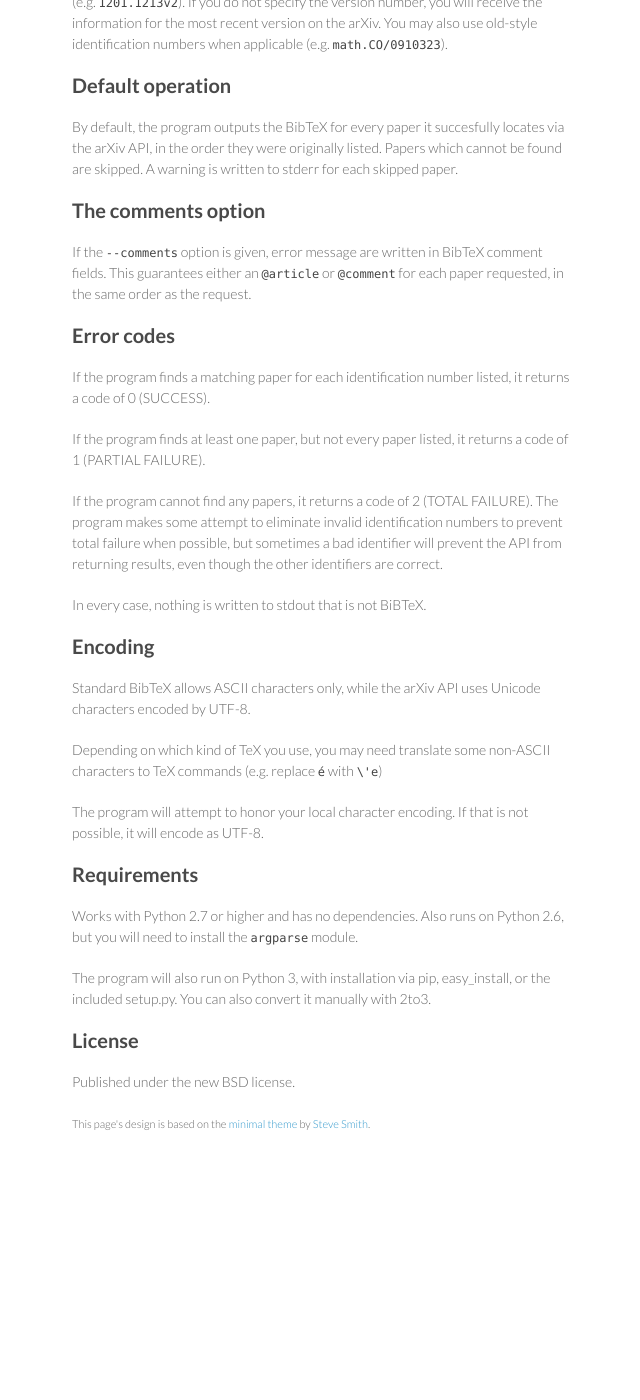
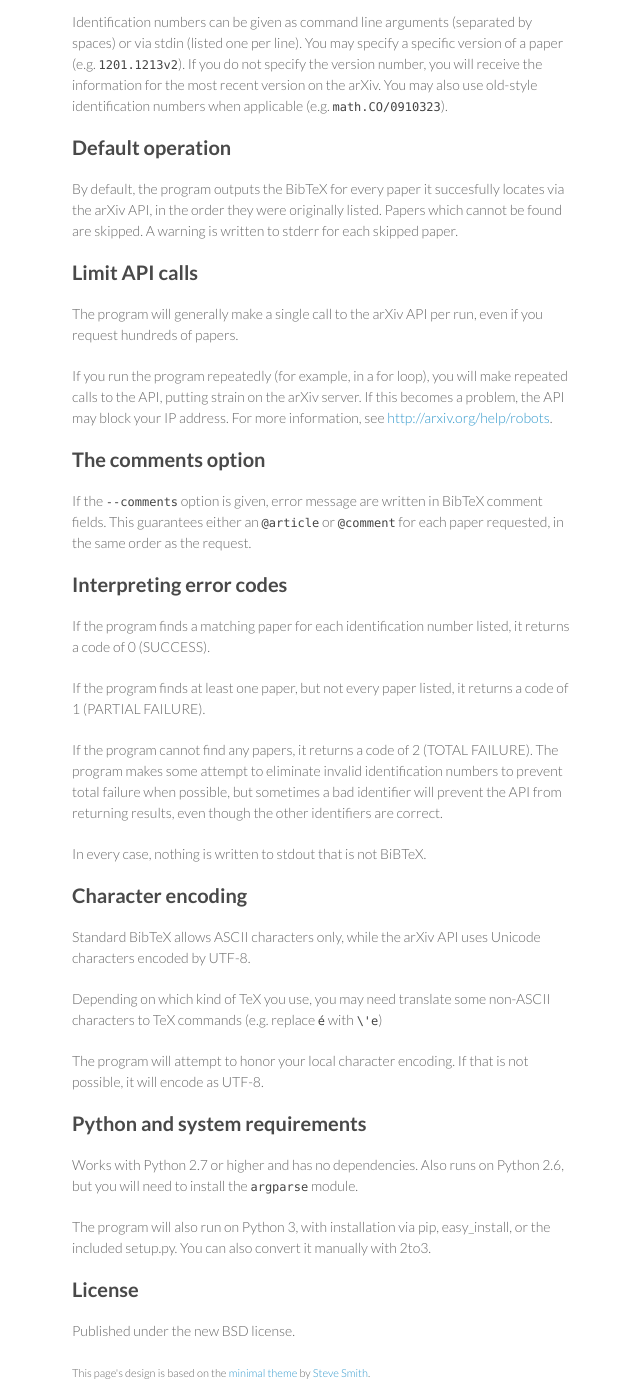
Before and after one commit to nathangrigg/arxiv2bib, a Jekyll site: the page built from index.md, in a window 1280 px wide and 1400 px high, scrolled down 1713 px. Shown: the whole window, without its empty margins (203-843 px from the left). Built offline with Jekyll 4.4.1, drawn with Linux system fonts in a browser that asks for light colours; before the commit the page ends 2866 px from its top, so only the background shows below that; some of the changed text lies outside the part shown.

Commit message:
Reword documentation and add meta description tag.

```diff
--- a/_layouts/default.html
+++ b/_layouts/default.html
@@ -6,6 +6,7 @@ layout: nil
   <head>
   <meta charset="UTF-8" />
   <title>{{ site.title }}</title>
+  <meta name="description" content="Get arXiv.org metadata in BibTeX format."/>
   <link rel="stylesheet" href="style.css" />
   <meta name="viewport" content="width=device-width" />
   </head>
--- a/index.md
+++ b/index.md
@@ -38,6 +38,9 @@ Or download [the source][3] and use setup.py:
 If you cannot install, you can use `arxiv2bib.py` as a standalone executable.
 
 ## Examples
+
+If you are using Windows, replace `arxiv2bib` with `arxiv2bib.py` in each
+of the following.
 
 Get the BibTeX for a single paper:
 
@@ -96,13 +99,23 @@ locates via the arXiv API, in the order they were originally listed.
 Papers which cannot be found are skipped. A warning is written to
 stderr for each skipped paper.
 
+### Limit API calls
+
+The program will generally make a single call to the arXiv API per run,
+even if you request hundreds of papers.
+
+If you run the program repeatedly (for example, in a for loop), you will
+make repeated calls to the API, putting strain on the arXiv server.
+If this becomes a problem, the API may block your IP address.
+For more information, see <http://arxiv.org/help/robots>.
+
 ### The comments option
 
 If the `--comments` option is given, error message are written in BibTeX
 comment fields. This guarantees either an `@article` or `@comment` for
 each paper requested, in the same order as the request.
 
-### Error codes
+### Interpreting error codes
 
 If the program finds a matching paper for each identification number listed,
 it returns a code of 0 (SUCCESS).
@@ -118,7 +131,7 @@ are correct.
 
 In every case, nothing is written to stdout that is not BiBTeX.
 
-### Encoding
+### Character encoding
 
 Standard BibTeX allows ASCII characters only, while the arXiv API uses
 Unicode characters encoded by UTF-8.
@@ -129,7 +142,7 @@ non-ASCII characters to TeX commands (e.g. replace `é` with `\'e`)
 The program will attempt to honor your local character encoding. If that is
 not possible, it will encode as UTF-8.
 
-### Requirements
+### Python and system requirements
 
 Works with Python 2.7 or higher and has no dependencies. Also runs on
 Python 2.6, but you will need to install the
```
